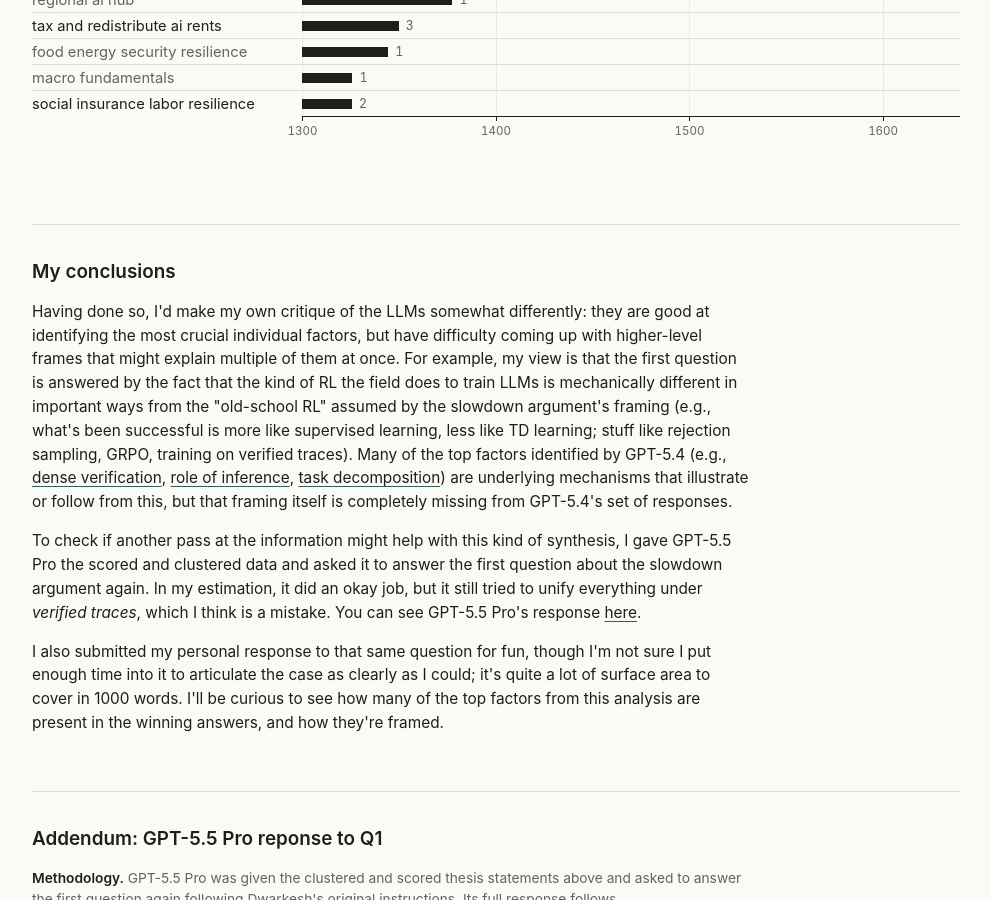
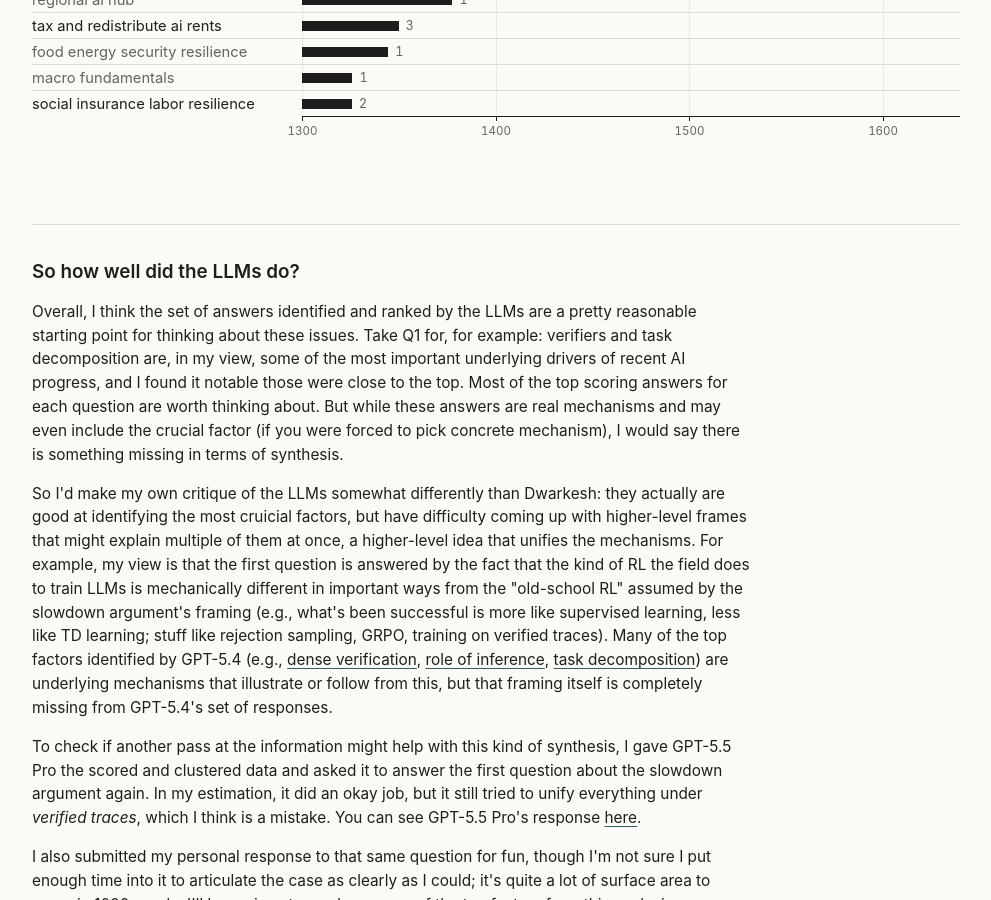
Before and after one commit to Ejhfast/ejhfast.github.com, a Jekyll site: the page llms-find-the-right-factors-but-miss-the-frame.html, which Jekyll copies as it is, in a window 1280 px wide and 900 px high, scrolled down 3483 px. Shown: the whole window, without its empty margins (144-1135 px from the left). Built offline with Jekyll 4.4.1, drawn with Linux system fonts in a browser that asks for light colours; some of the changed text lies outside the part shown.

Commit message:
Revise LLM conclusions section copy

```diff
--- a/llms-find-the-right-factors-but-miss-the-frame.html
+++ b/llms-find-the-right-factors-but-miss-the-frame.html
@@ -397,7 +397,7 @@
 
   <div class="overview">
     <p>
-      Dwarkesh Patel recently launched a <a href="https://www.dwarkesh.com/p/blog-prize">Blog Prize</a> for four big questions about AI. He mentioned that LLM responses to these kinds of questions fall into the failure mode of giving &ldquo;5 plausible answers but not [having] the context and taste to identify the crucial factor.&rdquo; That generally aligns with my own experience, but I was curious to investigate this idea more rigorously. So I queried GPT-5.4 via API repeatedly for answers (thesis statements) for each of the questions, then scored and aggregated the responses.
+      Dwarkesh Patel recently launched a <a href="https://www.dwarkesh.com/p/blog-prize">Blog Prize</a> for four big questions about AI. He mentioned that LLM responses to these kinds of questions fall into the failure mode of giving &ldquo;5 plausible answers&rdquo; but not &ldquo;the context and taste to identify the crucial factor.&rdquo; That generally aligns with my own experience, but I was curious to investigate this idea more rigorously. So I queried GPT-5.4 via API repeatedly for answers (thesis statements) for each of the questions, then scored and aggregated the responses.
     </p>
   </div>
 </header>
@@ -1747,11 +1747,14 @@
     </div>
     </section>
 
-<h2 id="my-conclusions" class="section-heading"><a href="#my-conclusions">My conclusions</a></h2>
+<h2 id="my-conclusions" class="section-heading"><a href="#my-conclusions">So how well did the LLMs do?</a></h2>
 
 <div class="overview">
   <p>
-    Having done so, I'd make my own critique of the LLMs somewhat differently: they are good at identifying the most crucial individual factors, but have difficulty coming up with higher-level frames that might explain multiple of them at once. For example, my view is that the first question is answered by the fact that the kind of RL the field does to train LLMs is mechanically different in important ways from the "old-school RL" assumed by the slowdown argument's framing (e.g., what's been successful is more like supervised learning, less like TD learning; stuff like rejection sampling, GRPO, training on verified traces). Many of the top factors identified by GPT-5.4 (e.g., <a href="#cluster-rl_progress_timelines-verifier_dense_signal">dense verification</a>, <a href="#cluster-rl_progress_timelines-inference_time_search">role of inference</a>, <a href="#cluster-rl_progress_timelines-task_decomposition">task decomposition</a>) are underlying mechanisms that illustrate or follow from this, but that framing itself is completely missing from GPT-5.4's set of responses.
+    Overall, I think the set of answers identified and ranked by the LLMs are a pretty reasonable starting point for thinking about these issues. Take Q1 for, for example: verifiers and task decomposition are, in my view, some of the most important underlying drivers of recent AI progress, and I found it notable those were close to the top. Most of the top scoring answers for each question are worth thinking about. But while these answers are real mechanisms and may even include the crucial factor (if you were forced to pick concrete mechanism), I would say there is something missing in terms of synthesis.
+  </p>
+  <p>
+    So I'd make my own critique of the LLMs somewhat differently than Dwarkesh: they actually are good at identifying the most cruicial factors, but have difficulty coming up with higher-level frames that might explain multiple of them at once, a higher-level idea that unifies the mechanisms. For example, my view is that the first question is answered by the fact that the kind of RL the field does to train LLMs is mechanically different in important ways from the "old-school RL" assumed by the slowdown argument's framing (e.g., what's been successful is more like supervised learning, less like TD learning; stuff like rejection sampling, GRPO, training on verified traces). Many of the top factors identified by GPT-5.4 (e.g., <a href="#cluster-rl_progress_timelines-verifier_dense_signal">dense verification</a>, <a href="#cluster-rl_progress_timelines-inference_time_search">role of inference</a>, <a href="#cluster-rl_progress_timelines-task_decomposition">task decomposition</a>) are underlying mechanisms that illustrate or follow from this, but that framing itself is completely missing from GPT-5.4's set of responses.
   </p>
   <p>
     To check if another pass at the information might help with this kind of synthesis, I gave GPT-5.5 Pro the scored and clustered data and asked it to answer the first question about the slowdown argument again. In my estimation, it did an okay job, but it still tried to unify everything under <em>verified traces</em>, which I think is a mistake. You can see GPT-5.5 Pro's response <a href="#gpt55-response">here</a>.
```
